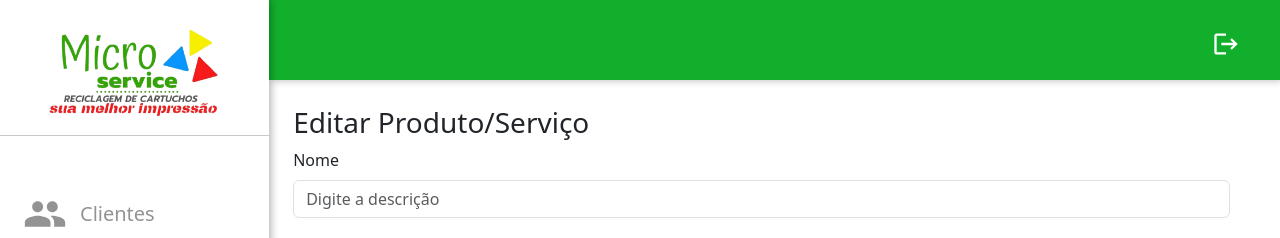
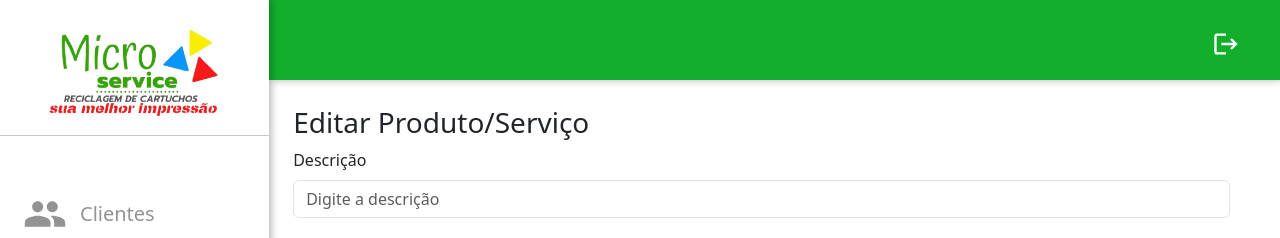
Before and after one commit to Eduardoep89/frontend-recibo-facil-app, a React (Create React App) app: page /produto/editar in a window 1280 px wide. Shown: the top 238 px of the page. Built offline with nearby package versions, Linux system fonts and the light colour scheme; no server answers.

Commit message:
Cor Css atualizado Produtos

```diff
--- a/src/paginas/EditarProduto/EditarProduto.js
+++ b/src/paginas/EditarProduto/EditarProduto.js
@@ -96,7 +96,7 @@ export function EditarProduto() {
           <Form onSubmit={handleSubmit}>
             {/* Campo Nome */}
             <Form.Group controlId="formNome" className="mb-3">
-              <Form.Label>Nome</Form.Label>
+              <Form.Label>Descrição</Form.Label>
               <Form.Control
                 type="text"
                 placeholder="Digite a descrição"
--- a/src/paginas/Produtos/Produto.module.css
+++ b/src/paginas/Produtos/Produto.module.css
@@ -125,7 +125,7 @@
     cursor: pointer;
     font-size: small;
     font-weight: bold;
-    color: #000000;
+    color: #da1212;
 }
 
 /* Estilos para o campo de busca de clientes */
```
